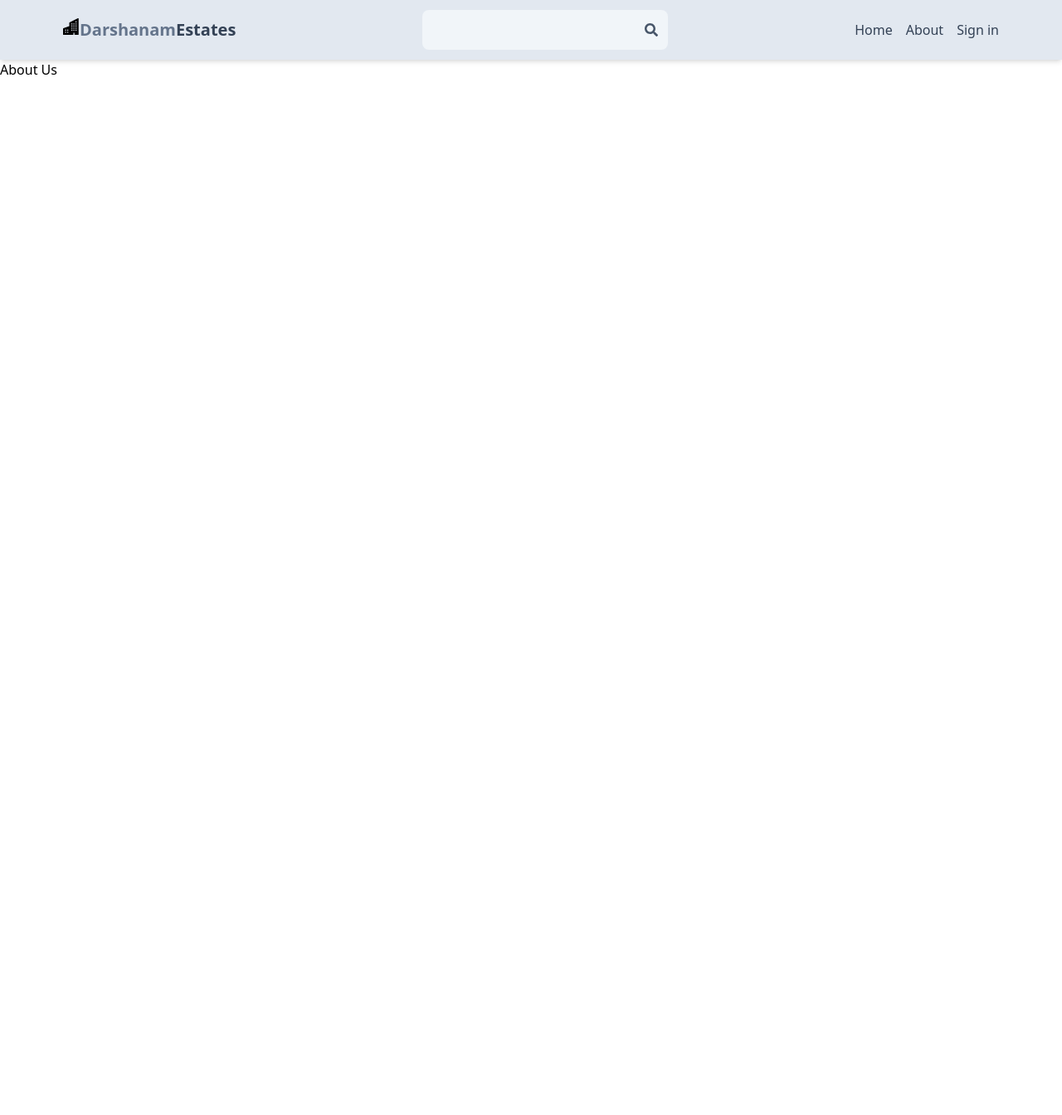
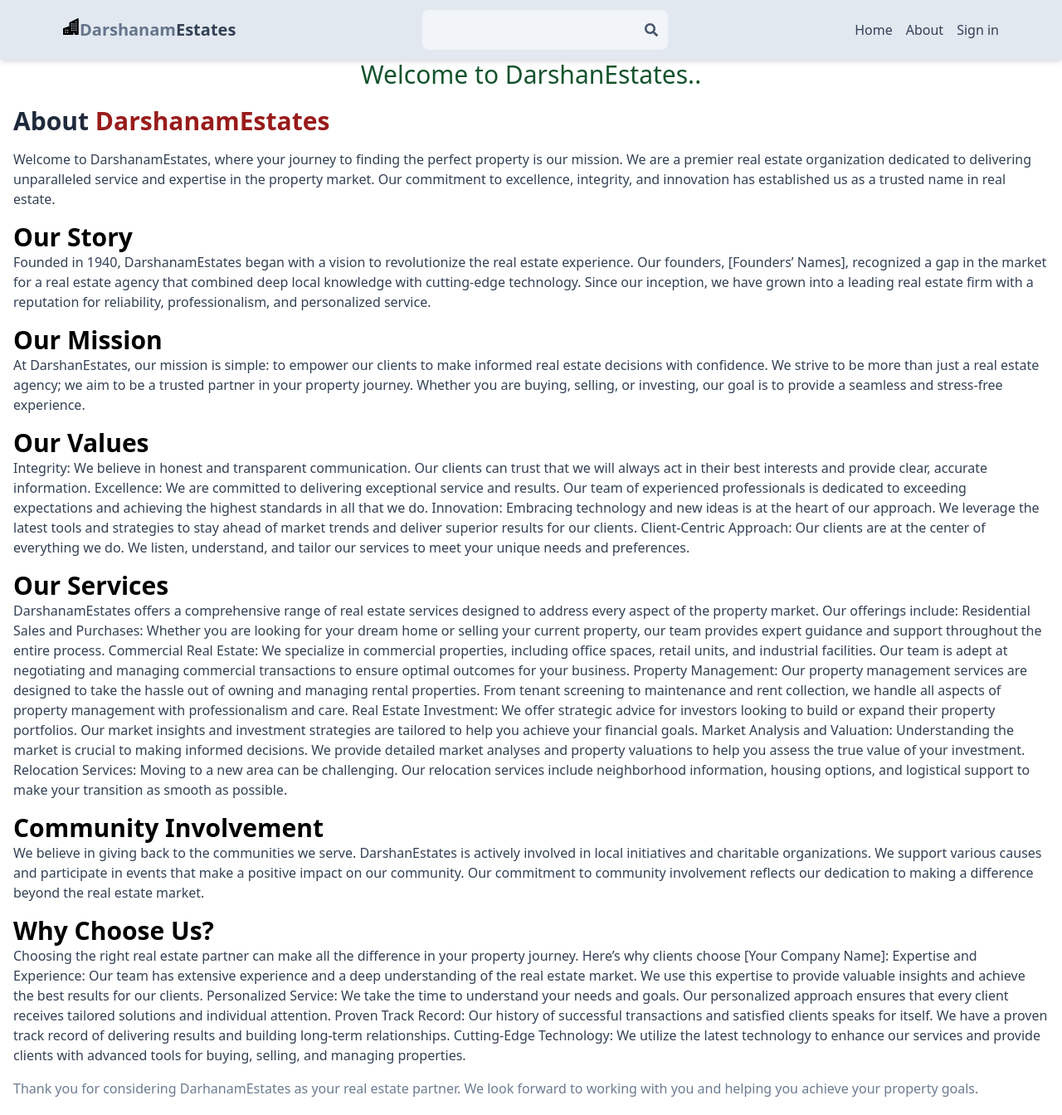
Before and after one commit to AgrawalSujal/MERN-REAL-ESTATE, a React (Vite) app in the folder client/: page /about in a window 1280 px wide. Shown: the whole page at 83% size. Before the commit the page ends 800 px from the top, so only its background shows below. Built offline with nearby package versions, Linux system fonts and the light colour scheme; no server answers.

Commit message:
Complete About Us page UI

```diff
--- a/client/src/Pages/About.jsx
+++ b/client/src/Pages/About.jsx
@@ -2,9 +2,114 @@ import React from "react";
 
 const About = () => {
   return (
-    <div>
-      <h1>About Us</h1>
-    </div>
+    <>
+      <span className="text-3xl text-green-900 flex justify-center">
+        Welcome to DarshanEstates..
+      </span>
+      <div className="py-5 px-4 max-w-8xl mx-auto">
+        <h1 className="text-3xl mb-4 font-bold text-slate-800">
+          About{" "}
+          <span className="text-red-800 font-semibold">DarshanamEstates</span>
+        </h1>
+        <p className="mb-4 text-slate-700">
+          Welcome to DarshanamEstates, where your journey to finding the perfect
+          property is our mission. We are a premier real estate organization
+          dedicated to delivering unparalleled service and expertise in the
+          property market. Our commitment to excellence, integrity, and
+          innovation has established us as a trusted name in real estate.
+        </p>
+        <h1 className="font-bold text-3xl">Our Story</h1>
+        <p className="mb-4 text-slate-700">
+          Founded in 1940, DarshanamEstates began with a vision to revolutionize
+          the real estate experience. Our founders, [Founders’ Names],
+          recognized a gap in the market for a real estate agency that combined
+          deep local knowledge with cutting-edge technology. Since our
+          inception, we have grown into a leading real estate firm with a
+          reputation for reliability, professionalism, and personalized service.
+        </p>
+        <h1 className="font-bold text-3xl"> Our Mission</h1>
+        <p className="mb-4 text-slate-700">
+          At DarshanEstates, our mission is simple: to empower our clients to
+          make informed real estate decisions with confidence. We strive to be
+          more than just a real estate agency; we aim to be a trusted partner in
+          your property journey. Whether you are buying, selling, or investing,
+          our goal is to provide a seamless and stress-free experience.
+        </p>
+
+        <h1 className="font-bold text-3xl"> Our Values</h1>
+        <p className="mb-4 text-slate-700">
+          Integrity: We believe in honest and transparent communication. Our
+          clients can trust that we will always act in their best interests and
+          provide clear, accurate information. Excellence: We are committed to
+          delivering exceptional service and results. Our team of experienced
+          professionals is dedicated to exceeding expectations and achieving the
+          highest standards in all that we do. Innovation: Embracing technology
+          and new ideas is at the heart of our approach. We leverage the latest
+          tools and strategies to stay ahead of market trends and deliver
+          superior results for our clients. Client-Centric Approach: Our clients
+          are at the center of everything we do. We listen, understand, and
+          tailor our services to meet your unique needs and preferences.
+        </p>
+        <h1 className="font-bold text-3xl"> Our Services</h1>
+
+        <p className="mb-4 text-slate-700">
+          DarshanamEstates offers a comprehensive range of real estate services
+          designed to address every aspect of the property market. Our offerings
+          include: Residential Sales and Purchases: Whether you are looking for
+          your dream home or selling your current property, our team provides
+          expert guidance and support throughout the entire process. Commercial
+          Real Estate: We specialize in commercial properties, including office
+          spaces, retail units, and industrial facilities. Our team is adept at
+          negotiating and managing commercial transactions to ensure optimal
+          outcomes for your business. Property Management: Our property
+          management services are designed to take the hassle out of owning and
+          managing rental properties. From tenant screening to maintenance and
+          rent collection, we handle all aspects of property management with
+          professionalism and care. Real Estate Investment: We offer strategic
+          advice for investors looking to build or expand their property
+          portfolios. Our market insights and investment strategies are tailored
+          to help you achieve your financial goals. Market Analysis and
+          Valuation: Understanding the market is crucial to making informed
+          decisions. We provide detailed market analyses and property valuations
+          to help you assess the true value of your investment. Relocation
+          Services: Moving to a new area can be challenging. Our relocation
+          services include neighborhood information, housing options, and
+          logistical support to make your transition as smooth as possible.
+        </p>
+        <h1 className="font-bold text-3xl"> Community Involvement</h1>
+        <p className="text-slate-700 mb-4 ">
+          We believe in giving back to the communities we serve. DarshanEstates
+          is actively involved in local initiatives and charitable
+          organizations. We support various causes and participate in events
+          that make a positive impact on our community. Our commitment to
+          community involvement reflects our dedication to making a difference
+          beyond the real estate market.
+        </p>
+
+        <h1 className="font-bold text-3xl"> Why Choose Us?</h1>
+        <p className="text-slate-700 mb-4">
+          Choosing the right real estate partner can make all the difference in
+          your property journey. Here’s why clients choose [Your Company Name]:
+          Expertise and Experience: Our team has extensive experience and a deep
+          understanding of the real estate market. We use this expertise to
+          provide valuable insights and achieve the best results for our
+          clients. Personalized Service: We take the time to understand your
+          needs and goals. Our personalized approach ensures that every client
+          receives tailored solutions and individual attention. Proven Track
+          Record: Our history of successful transactions and satisfied clients
+          speaks for itself. We have a proven track record of delivering results
+          and building long-term relationships. Cutting-Edge Technology: We
+          utilize the latest technology to enhance our services and provide
+          clients with advanced tools for buying, selling, and managing
+          properties.
+        </p>
+        <p className="text-semibold opacity-95  text-slate-500">
+          Thank you for considering DarhanamEstates as your real estate partner.
+          We look forward to working with you and helping you achieve your
+          property goals.
+        </p>
+      </div>
+    </>
   );
 };
 
```
